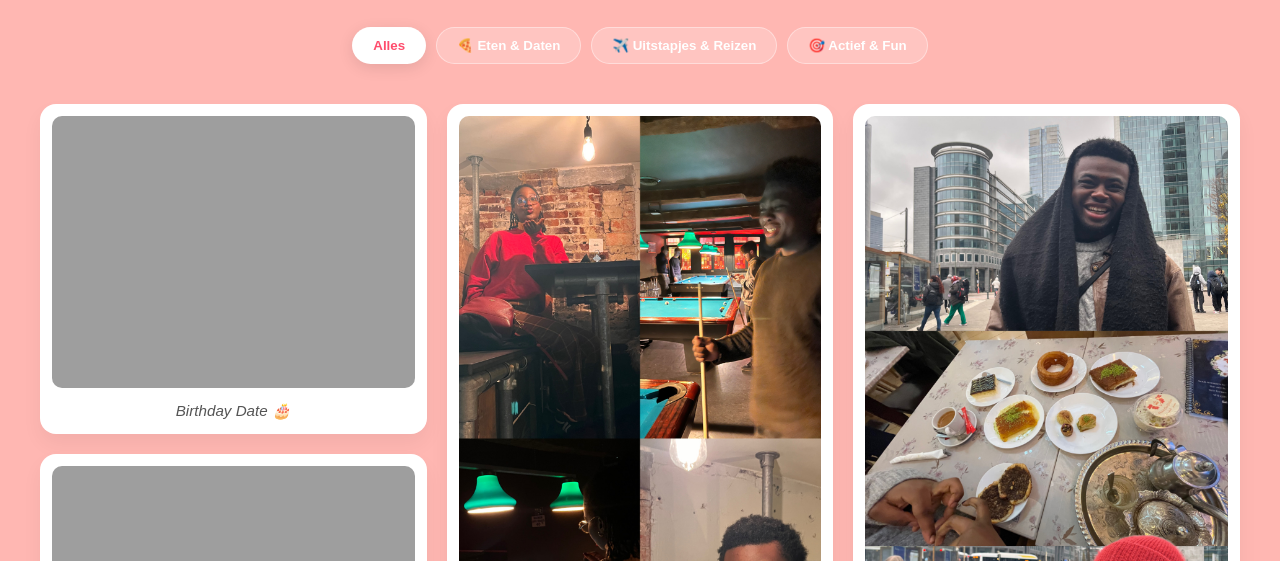
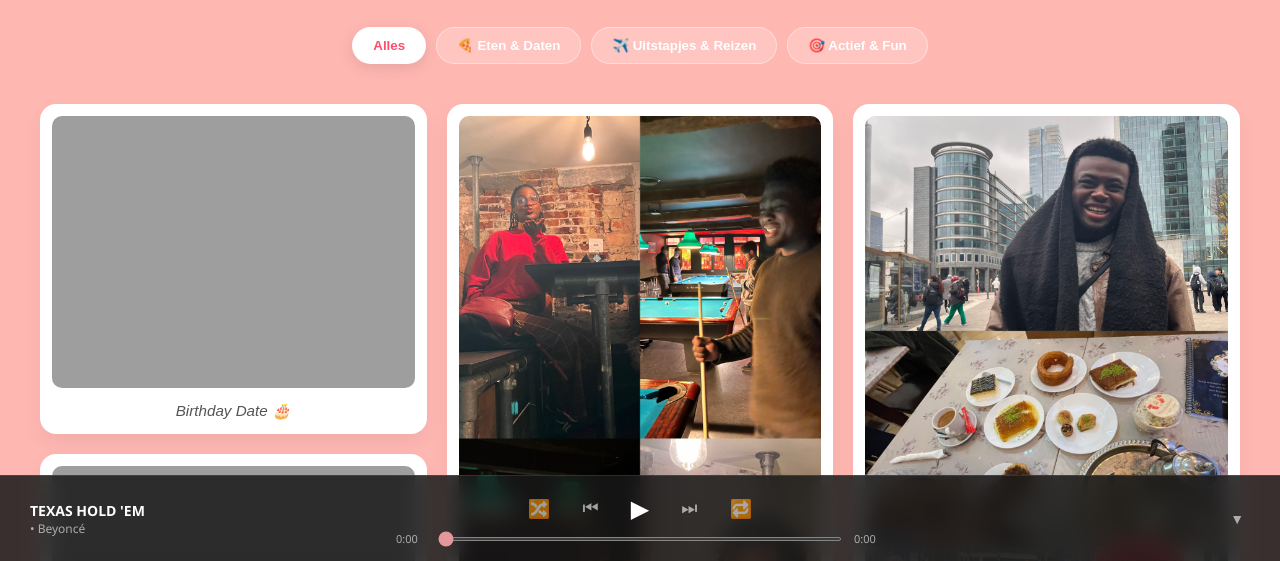
Before and after one commit to gloryntb/imaglo, a plain HTML site: page moments/moments.html in a window 1280 px wide. Shown: the part 239-800 px from the top of the page. Drawn offline with Linux system fonts and the light colour scheme; the site is published under a folder, as on GitHub Pages, so addresses that start at the root find nothing.

Commit message:
Update moments.html

```diff
--- a/moments/moments.html
+++ b/moments/moments.html
@@ -6,7 +6,7 @@
   <title>Our Moments ❤️</title>
   <link rel="icon" type="image/png" href="../Logo.png">
   <link rel="stylesheet" href="css/moments.css">
-  <link rel="stylesheet" href="/music/css/music.css">
+  <link rel="stylesheet" href="../music/css/music.css">
 </head>
 <body class="moments-page">
 
```
